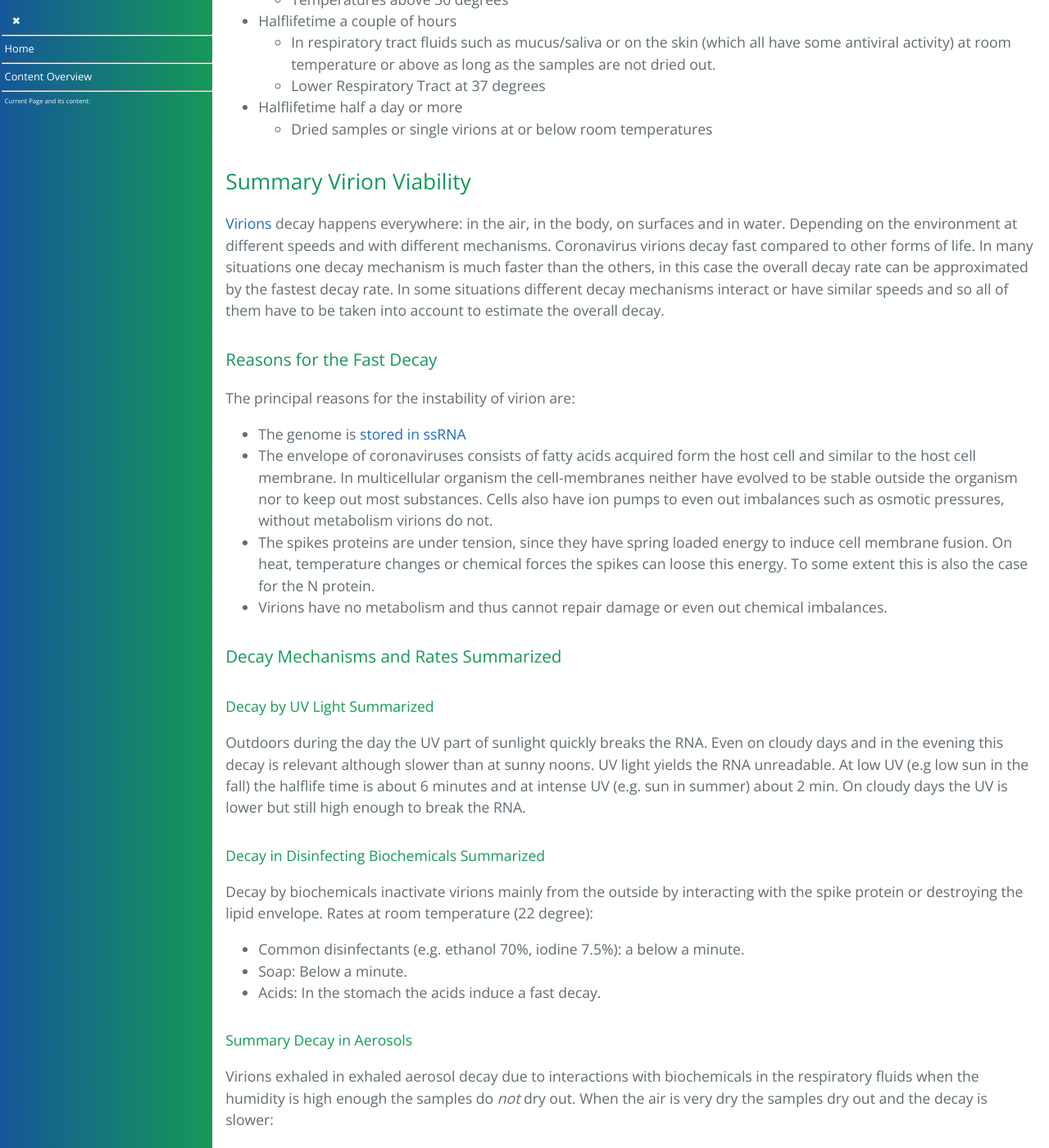
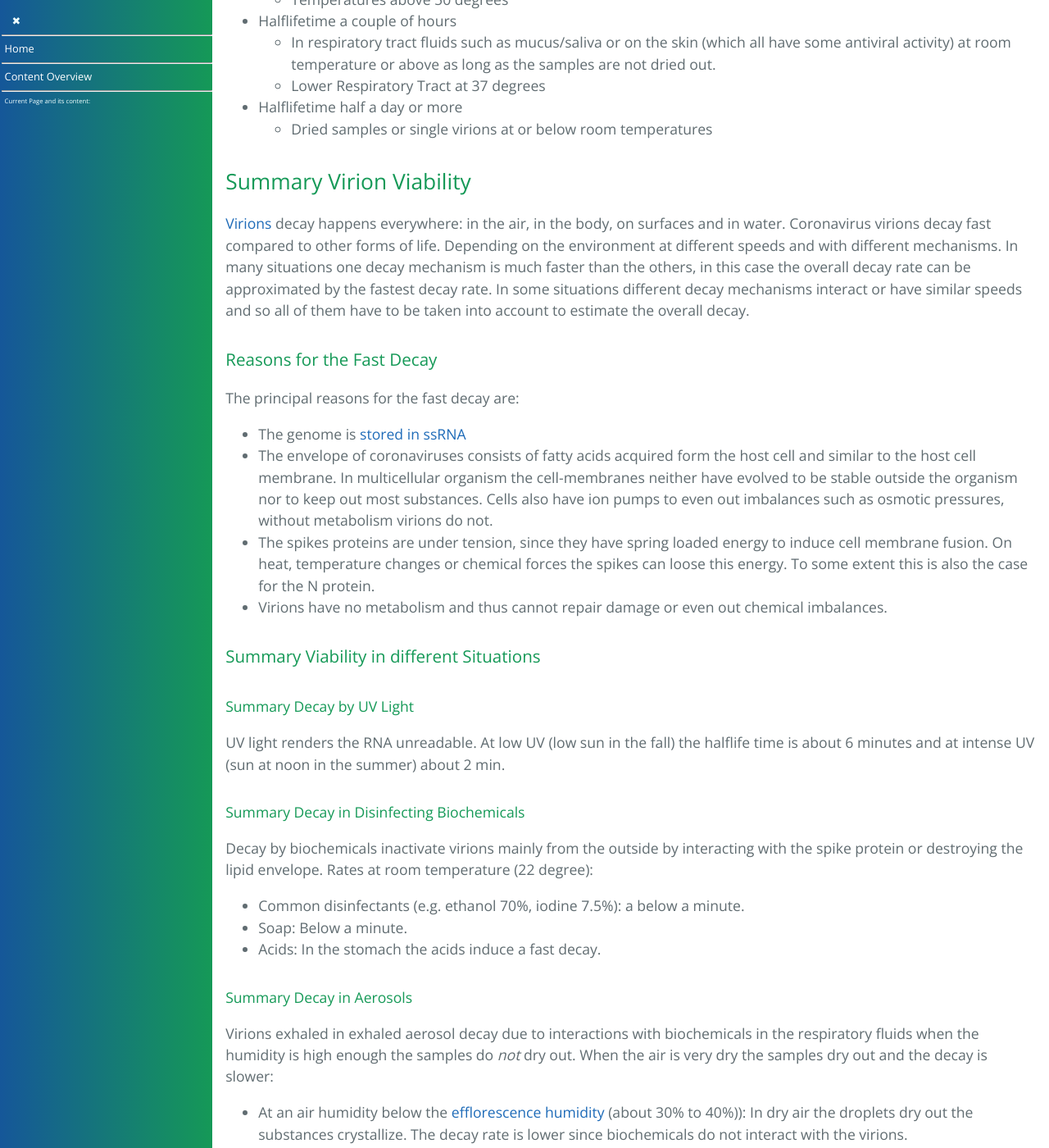
Before and after one commit to forestgrape/coronavirus, a Jekyll site: the page built from 2_biological/virion_viability.md, in a window 1280 px wide and 1400 px high, scrolled down 1822 px. Shown: the whole window at 82% size. Built offline with Jekyll 4.4.1, drawn with Linux system fonts in a browser that asks for light colours; our own code applies the rules of GitHub Pages for plain Markdown files; some of the changed text lies outside the part shown.

Commit message:
formulations

```diff
--- a/2_biological/virion_viability.md
+++ b/2_biological/virion_viability.md
@@ -5,7 +5,7 @@
 * [Short Summary Virion Viability](#short-summary-virion-viability)
 * [Summary Virion Viability](#summary-virion-viability)
   * [Reasons for the Fast Decay](#reasons-for-the-fast-decay)
-  * [Decay Mechanisms and Rates Summarized](#decay-mechanisms-and-rates-summarized)
+  * [Summary Viability in different Situations](#summary-viability-in-different-situations)
   * [Summary Decay in Respiratory Fluids](#summary-decay-in-respiratory-fluids)
 * [Introduction](#introduction)
   * [Overview](#overview)
@@ -51,7 +51,7 @@
 
 
 ## Short Summary Virion Viability
-The decay of coronavirus virions is driven by different mechanisms in different situations. Usually one decay mechanism is much faster than all others, so only this fastest has to be accounted for.
+The decay of coronavirus virions is driven by different mechanisms in different situations. The halflife times ranges from seconds for disinfectants to weeks in dry and cool air:
 
 Selected situations grouped by the halflifetimes of the virion decay:
 * Halflifetime below a minute
@@ -70,21 +70,21 @@
 
 ## Summary Virion Viability
 
-[Virions](../2_biological/viruses.md#virion) decay happens everywhere: in the air, in the body, on surfaces and in water. Depending on the environment at different speeds and with different mechanisms. Coronavirus virions decay fast compared to other forms of life. In many situations one decay mechanism is much faster than the others, in this case the overall decay rate can be approximated by the fastest decay rate. In some situations different decay mechanisms interact or have similar speeds and so all of them have to be taken into account to estimate the overall decay.
+[Virions](../2_biological/viruses.md#virion) decay happens everywhere: in the air, in the body, on surfaces and in water. Coronavirus virions decay fast compared to other forms of life.
+Depending on the environment at different speeds and with different mechanisms. In many situations one decay mechanism is much faster than the others, in this case the overall decay rate can be approximated by the fastest decay rate. In some situations different decay mechanisms interact or have similar speeds and so all of them have to be taken into account to estimate the overall decay.
 
 ### Reasons for the Fast Decay
-The principal reasons for the instability of virion are:
+The principal reasons for the fast decay are:
 * The genome is [stored in ssRNA](../2_biological/life-forms.md#ssrna)
 * The envelope of coronaviruses consists of fatty acids acquired form the host cell and similar to the host cell membrane. In multicellular organism the cell-membranes neither have evolved to be stable outside the organism nor to keep out most substances. Cells also have ion pumps to even out imbalances such as osmotic pressures, without metabolism virions do not.
 * The spikes proteins are under tension, since they have spring loaded energy to induce cell membrane fusion. On heat, temperature changes or chemical forces the spikes can loose this energy. To some extent this is also the case for the N protein.
 * Virions have no metabolism and thus cannot repair damage or even out chemical imbalances.
 
-### Decay Mechanisms and Rates Summarized
-#### Decay by UV Light Summarized
-Outdoors during the day the UV part of sunlight quickly breaks the RNA. Even on cloudy days and in the evening this decay is relevant although slower than at sunny noons.
-UV light yields the RNA unreadable. At low UV (e.g low sun in the fall) the halflife time is about 6 minutes and at intense UV (e.g. sun in summer) about 2 min. On cloudy days the UV is lower but still high enough to break the RNA.
+### Summary Viability in different Situations
+#### Summary Decay by UV Light
 
-#### Decay in Disinfecting Biochemicals Summarized
+UV light renders the RNA unreadable. At low UV (low sun in the fall) the halflife time is about 6 minutes and at intense UV (sun at noon in the summer) about 2 min.
+#### Summary Decay in Disinfecting Biochemicals
 Decay by biochemicals inactivate virions mainly from the outside by interacting with the spike protein or destroying the lipid envelope. Rates at room temperature (22 degree):
 * Common disinfectants (e.g. ethanol 70%, iodine 7.5%): a below a minute.
 * Soap: Below a minute.
```
